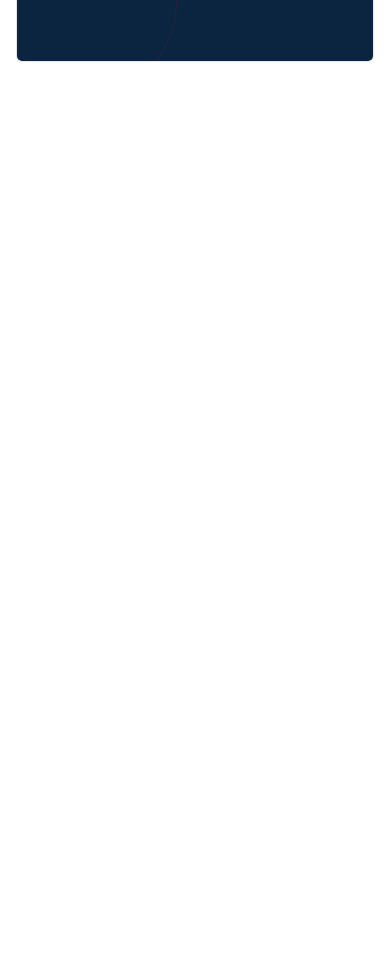
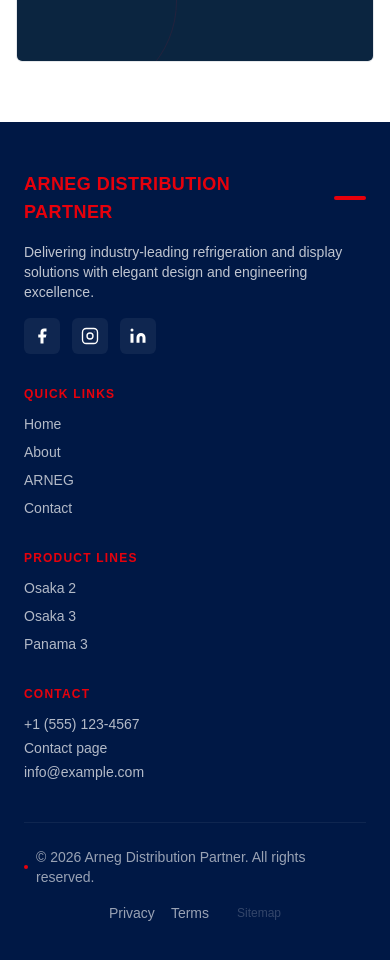
Before and after one commit to alikansoh/ilk-tech, a Next.js app in the folder main/: page /arneg in a window 390 px wide. Shown: the part 7940-8900 px from the top of the page. Before the commit the page ends 8062 px from the top, so only its background shows below. Built offline with nearby package versions, Linux system fonts and the light colour scheme.

Commit message:
change the image of cabinet in the about us

```diff
--- a/main/app/layout.tsx
+++ b/main/app/layout.tsx
@@ -2,6 +2,7 @@
 import { Inter, Plus_Jakarta_Sans } from "next/font/google";
 import "./globals.css";
 import Navbar from "@/components/Navbar";
+import Footer from "@/components/Footer";
 
 const inter = Inter({
   variable: "--font-inter",
@@ -30,6 +31,7 @@
       <body className="min-h-full flex flex-col">
         <Navbar />
         {children}
+        <Footer />
       </body>
     </html>
   );
--- /dev/null
+++ b/main/components/Footer.tsx
@@ -0,0 +1,149 @@
+"use client";
+
+import Link from "next/link";
+
+const products = [
+  { name: "Osaka 2", href: "/products/osaka-2" },
+  { name: "Osaka 3", href: "/products/osaka-3" },
+  { name: "Panama 3", href: "/products/panama-3" },
+];
+
+const navLinks = [
+  { name: "Home", href: "/" },
+  { name: "About", href: "/about" },
+  { name: "ARNEG", href: "/arneg" },
+  { name: "Contact", href: "/contact" },
+];
+
+const socials = [
+  {
+    name: "Facebook",
+    href: "https://facebook.com",
+    icon: (
+      <svg width="18" height="18" viewBox="0 0 24 24" fill="currentColor" aria-hidden>
+        <path d="M18 2h-3a5 5 0 0 0-5 5v3H7v4h3v8h4v-8h3l1-4h-4V7a1 1 0 0 1 1-1h3z" />
+      </svg>
+    ),
+  },
+  {
+    name: "Instagram",
+    href: "https://instagram.com",
+    icon: (
+      <svg width="18" height="18" viewBox="0 0 24 24" fill="none" stroke="currentColor" strokeWidth="1.8" strokeLinecap="round" strokeLinejoin="round" aria-hidden>
+        <rect x="2" y="2" width="20" height="20" rx="5" ry="5" />
+        <circle cx="12" cy="12" r="4" />
+        <circle cx="17.5" cy="6.5" r="0.5" fill="currentColor" stroke="none" />
+      </svg>
+    ),
+  },
+  {
+    name: "LinkedIn",
+    href: "https://linkedin.com",
+    icon: (
+      <svg width="18" height="18" viewBox="0 0 24 24" fill="currentColor" aria-hidden>
+        <path d="M16 8a6 6 0 0 1 6 6v7h-4v-7a2 2 0 0 0-2-2 2 2 0 0 0-2 2v7h-4v-7a6 6 0 0 1 6-6z" />
+        <rect x="2" y="9" width="4" height="12" />
+        <circle cx="4" cy="4" r="2" />
+      </svg>
+    ),
+  },
+];
+
+export default function Footer() {
+  return (
+    <footer className="bg-[#001845] text-white">
+      <div className="mx-auto max-w-7xl px-6 sm:px-8 lg:px-14 py-12">
+        <div className="grid grid-cols-1 gap-8 md:grid-cols-3 lg:grid-cols-4">
+          {/* Brand / short text (title in red as requested) */}
+          <div className="space-y-4">
+            <div className="flex items-center gap-3">
+              <div className="text-lg font-black tracking-wide uppercase text-red-600">Arneg Distribution Partner</div>
+              {/* subtle red accent */}
+              <span className="inline-block h-1 w-8 rounded bg-red-600" aria-hidden />
+            </div>
+
+            <p className="max-w-sm text-sm text-white/75">
+              Delivering industry-leading refrigeration and display solutions with elegant design and engineering excellence.
+            </p>
+
+            <div className="flex items-center gap-3">
+              {socials.map((s) => (
+                <Link
+                  key={s.name}
+                  href={s.href}
+                  target="_blank"
+                  rel="noopener noreferrer"
+                  aria-label={s.name}
+                  className="inline-flex h-9 w-9 items-center justify-center rounded-md bg-white/6 hover:bg-red-600 hover:text-white transition"
+                >
+                  {s.icon}
+                </Link>
+              ))}
+            </div>
+          </div>
+
+          {/* Quick Links */}
+          <div>
+            <h3 className="mb-3 text-xs font-bold tracking-widest text-red-600 uppercase">Quick Links</h3>
+            <ul className="space-y-2 text-sm">
+              {navLinks.map((l) => (
+                <li key={l.href}>
+                  <Link href={l.href} className="text-white/70 hover:text-red-500 transition">
+                    {l.name}
+                  </Link>
+                </li>
+              ))}
+            </ul>
+          </div>
+
+          {/* Products */}
+          <div>
+            <h3 className="mb-3 text-xs font-bold tracking-widest text-red-600 uppercase">Product Lines</h3>
+            <ul className="space-y-2 text-sm">
+              {products.map((p) => (
+                <li key={p.href}>
+                  <Link href={p.href} className="text-white/70 hover:text-red-500 transition">
+                    {p.name}
+                  </Link>
+                </li>
+              ))}
+            </ul>
+          </div>
+
+          {/* Contact */}
+          <div>
+            <h3 className="mb-3 text-xs font-bold tracking-widest text-red-600 uppercase">Contact</h3>
+            <address className="not-italic text-sm text-white/70">
+              <a href="tel:+15551234567" className="hover:text-red-500 transition block">+1 (555) 123-4567</a>
+              <Link href="/contact" className="text-white/70 hover:text-red-500 transition block mt-1">Contact page</Link>
+              <a href="mailto:info@example.com" className="text-white/70 hover:text-red-500 transition block mt-1">info@example.com</a>
+            </address>
+          </div>
+        </div>
+
+        <div className="mt-10 border-t border-white/6 pt-6">
+          <div className="flex flex-col items-center justify-between gap-4 md:flex-row">
+            <p className="text-sm text-white/60 flex items-center gap-2">
+              <span className="inline-block h-1 w-1 rounded-full bg-red-600" aria-hidden />
+              © {new Date().getFullYear()} Arneg Distribution Partner. All rights reserved.
+            </p>
+
+            <div className="flex items-center gap-4">
+              <Link href="/privacy" className="text-sm text-white/60 hover:text-red-500 transition">Privacy</Link>
+              <Link href="/terms" className="text-sm text-white/60 hover:text-red-500 transition">Terms</Link>
+
+              {/* Sitemap intentionally low-visibility but shows red on hover */}
+              <Link
+                href="/sitemap.xml"
+                className="text-xs text-white/20 hover:text-red-400 ml-3 transition"
+                aria-label="Sitemap (less prominent)"
+              >
+                Sitemap
+              </Link>
+            </div>
+          </div>
+        </div>
+      </div>
+    </footer>
+  );
+}
```
Also changed, not shown: main/components/ProductDesc.tsx (+151 -21 lines).
